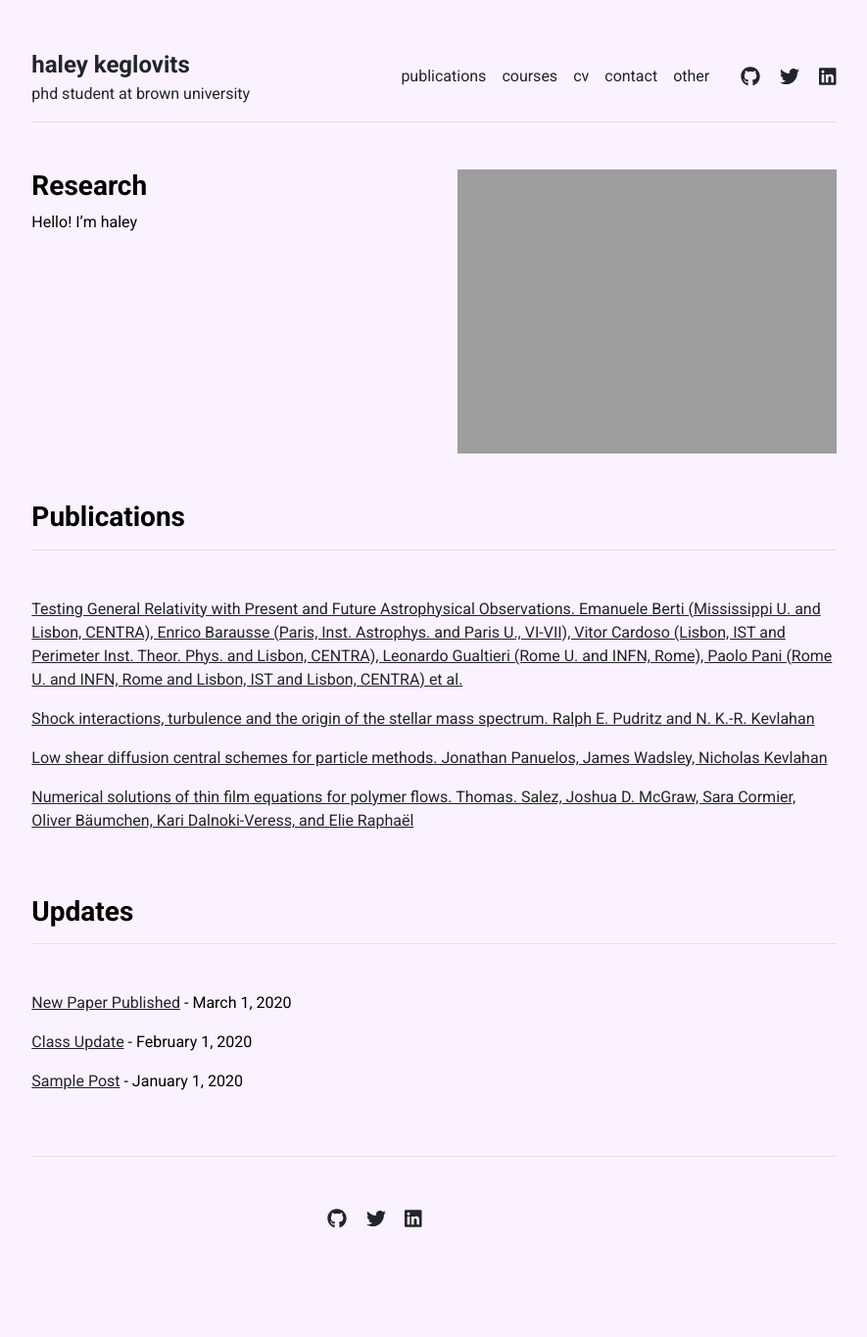
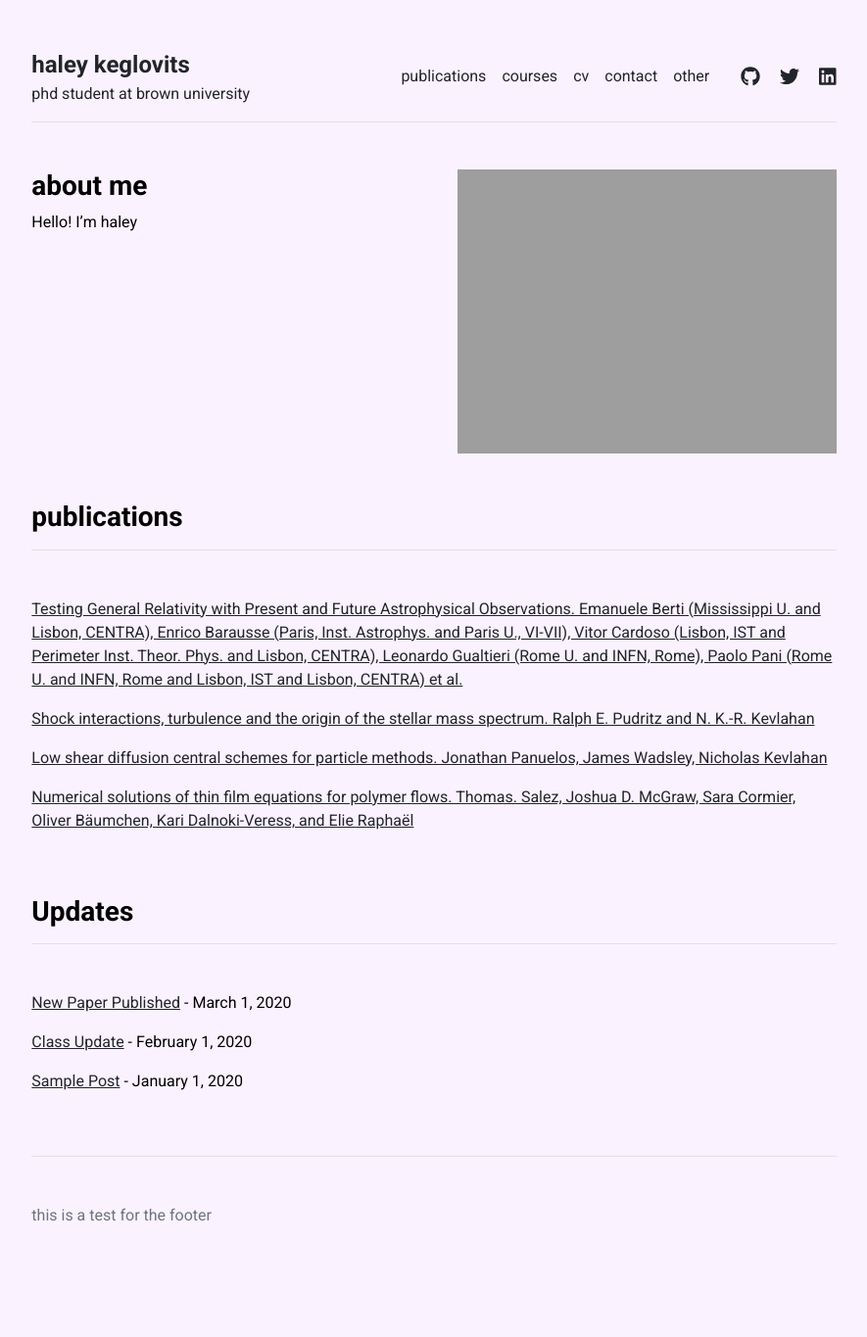
Before and after one commit to haleyk/haleyk.github.io, a Jekyll site: the page built from index.md, in a window 1280 px wide. Shown: the whole page at 98% size, without its empty margins (197-1082 px from the left). Built offline with Jekyll 4.4.1, drawn with Linux system fonts in a browser that asks for light colours.

Commit message:
footer test

```diff
--- a/_includes/footer.html
+++ b/_includes/footer.html
@@ -1,9 +1,10 @@
 <footer class="pt-5 my-5 text-muted border-top">
   <div class="row">
-    <div class="col-md-6 text-end social-media-icons">
+    <!-- <div class="col-md-6 text-end social-media-icons">
       {% for item in site.data.settings.social %}
         <a href="{{ item.link }}" class="ms-3 fs-5"><i class="fab fa-{{ item.icon }}"></i></a>
       {% endfor %}
-    </div>
+    </div> -->
+    <p>this is a test for the footer</p>
   </div>
 </footer>
--- a/_includes/publications.html
+++ b/_includes/publications.html
@@ -1,6 +1,6 @@
 <div class="row g-5 mb-5">
   <div>
-    <h3 class="fw-bold border-bottom pb-3 mb-5">Publications</h3>
+    <h3 class="fw-bold border-bottom pb-3 mb-5">publications</h3>
     {% if page.title == "Home" %}
       {% for item in site.data.publications.featured %}
         <p><a href="{{ item.url }}">{{ item.name }}</a></p>
--- a/_layouts/home.html
+++ b/_layouts/home.html
@@ -4,7 +4,7 @@ layout: default
 
 <div class="row g-5 mb-5">
   <div class="col-md-6">
-    <h3 class="fw-bold">Research</h3>
+    <h3 class="fw-bold">about me</h3>
     {{ content }}
   </div>
   <div class="col-md-6">
```
Also changed, not shown: 1 other file.
